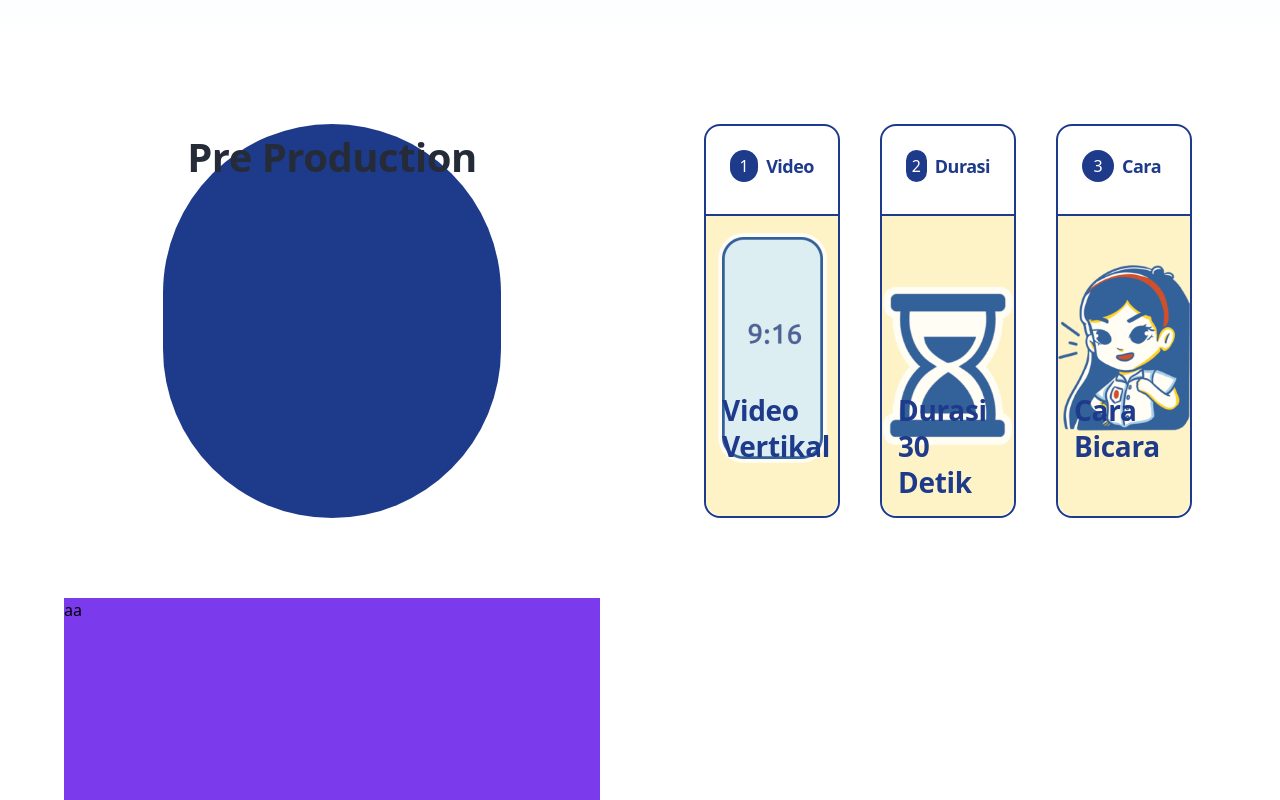
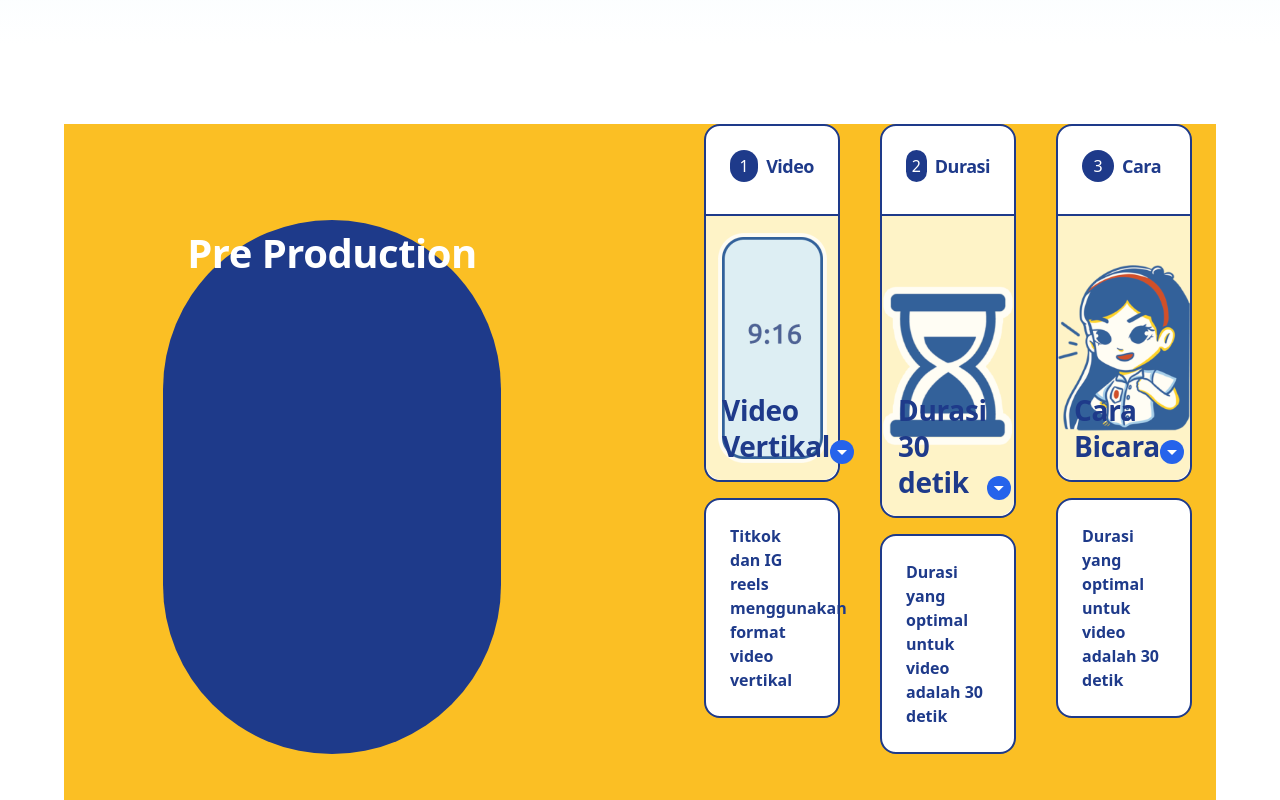
Before and after one commit to aldanfatur/sahabat-gempa, a website: page template.html in a window 1280 px wide. Shown: the part 740-1540 px from the top of the page. Drawn offline with nearby package versions, Linux system fonts and the light colour scheme.

Commit message:
Content Add

```diff
--- a/template.html
+++ b/template.html
@@ -108,7 +108,7 @@
     <!-- Header -->
     <header
       id="header"
-      class="header py-28 text-center md:pt-36 lg:text-left xl:pt-44 xl:pb-32">
+      class="header pt-28 text-center md:pt-36 lg:text-left xl:pt-44 xl:pb-32">
       <div class="container px-4 sm:px-8 lg:grid lg:grid-cols-2 lg:gap-x-8">
         <div class="mb-16 lg:mt-32 xl:mt-24 xl:mr-12">
           <h1 class="h1-medium mb-5">Content Creating 101</h1>
@@ -132,15 +132,16 @@
     <!-- Features -->
     <div
       id="features"
-      class="w-full h-auto bg-transparent mb-20 mt-20 container mx-auto relative">
+      class="w-full h-auto bg-yellow-400 mb-20 mt-20 container mx-auto relative">
       <div class="grid grid-cols-1 md:grid md:grid-cols-2 gap-20">
         <div
-          class="bg-blue-900 w-auto h-auto mx-auto rounded-full py-2 px-6 container">
-          <h1>Pre Production</h1>
+          class="bg-blue-900 w-auto h-auto mx-auto rounded-full py-2 px-6 container mt-24">
+          <h1 class="text-white">Pre Production</h1>
         </div>
         <div
-          class="grid grid-cols-1 gap-10 justify-between sm:grid sm:grid-cols-2 md:grid-cols-3 md:gap-10 containe mx-6">
+          class="grid grid-cols-1 gap-14 justify-between sm:grid sm:grid-cols-2 md:grid-cols-3 md:gap-10 containe mx-6">
           <!-- Content 1-->
+          <div class="flex-row">
             <div
               class="w-auto h-auto bg-white border-2 border-blue-900 rounded-2xl flex flex-col gap-2 hover:bg-slate-50 hover:shadow-lg transition ease-in">
               <div class="flex items-center bg-transparent rounded-xl p-6">
@@ -150,20 +151,35 @@
                 >
                 <h1 class="text-lg text-blue-900">Video</h1>
               </div>
+
               <div
                 class="bg-yellow-100 border-t-2 border-blue-900 rounded-b-2xl h-full">
                 <div class="p-4 relative">
                   <img
                     src="/src/img/PP_1HP.png"
                     class="absolute inset-0 my-auto mx-auto z-0 opacity-80" />
-                <h3 class="text-blue-900 relative z-10 mt-40">
-                  Video <br />Vertikal
-                </h3>
+                  <div class="flex items-end justify-between z-10 mt-40">
+                    <h3 class="text-blue-900 relative">Video <br />Vertikal</h3>
+                    <span
+                      class="material-symbols-outlined rounded-full bg-blue-600 text-white">
+                      arrow_drop_down
+                    </span>
                   </div>
+                </div>
+              </div>
+            </div>
+            <div
+              class="bg-white h-auto w-full mt-4 rounded-2xl border-2 border-blue-900 p-6">
+              <p class="text-blue-900 font-semibold">
+                <span class="font-bold">Titkok</span> dan
+                <span class="font-bold">IG reels </span>menggunakan format video
+                vertikal
+              </p>
             </div>
           </div>
 
           <!-- Content 2-->
+          <div class="flex-row">
             <div
               class="w-auto h-auto bg-white border-2 border-blue-900 rounded-2xl flex flex-col gap-2 hover:bg-slate-50 hover:shadow-lg transition ease-in">
               <div class="flex items-center bg-transparent rounded-xl p-6">
@@ -173,20 +189,36 @@
                 >
                 <h1 class="text-lg text-blue-900">Durasi</h1>
               </div>
+
               <div
                 class="bg-yellow-100 border-t-2 border-blue-900 rounded-b-2xl h-full">
                 <div class="p-4 relative">
                   <img
                     src="/src/img/PP_2Jam.png"
                     class="absolute inset-0 my-auto mx-auto z-0 opacity-80" />
-                <h3 class="text-blue-900 relative z-10 mt-40">
-                  Durasi <br />30 Detik
+                  <div class="flex items-end justify-between z-10 mt-40">
+                    <h3 class="text-blue-900 relative">
+                      Durasi <br />30 detik
                     </h3>
+                    <span
+                      class="material-symbols-outlined rounded-full bg-blue-600 text-white">
+                      arrow_drop_down
+                    </span>
                   </div>
+                </div>
+              </div>
+            </div>
+            <div
+              class="bg-white h-auto w-full mt-4 rounded-2xl border-2 border-blue-900 p-6">
+              <p class="text-blue-900 font-semibold">
+                Durasi yang optimal untuk video adalah
+                <span class="font-bold">30 detik</span>
+              </p>
             </div>
           </div>
 
           <!-- Content 3-->
+          <div class="flex-row">
             <div
               class="w-auto h-auto bg-white border-2 border-blue-900 rounded-2xl flex flex-col gap-2 hover:bg-slate-50 hover:shadow-lg transition ease-in">
               <div class="flex items-center bg-transparent rounded-xl p-6">
@@ -196,16 +228,29 @@
                 >
                 <h1 class="text-lg text-blue-900">Cara</h1>
               </div>
+
               <div
                 class="bg-yellow-100 border-t-2 border-blue-900 rounded-b-2xl h-full">
                 <div class="p-4 relative">
                   <img
                     src="/src/img/PP_3Girl.png"
                     class="absolute inset-0 my-auto mx-auto z-0 opacity-80" />
-                <h3 class="text-blue-900 relative z-10 mt-40">
-                  Cara <br />Bicara
-                </h3>
+                  <div class="flex items-end justify-between z-10 mt-40">
+                    <h3 class="text-blue-900 relative">Cara <br />Bicara</h3>
+                    <span
+                      class="material-symbols-outlined rounded-full bg-blue-600 text-white">
+                      arrow_drop_down
+                    </span>
                   </div>
+                </div>
+              </div>
+            </div>
+            <div
+              class="bg-white h-auto w-full mt-4 rounded-2xl border-2 border-blue-900 p-6">
+              <p class="text-blue-900 font-semibold">
+                Durasi yang optimal untuk video adalah
+                <span class="font-bold">30 detik</span>
+              </p>
             </div>
           </div>
         </div>
```
Also changed, not shown: style.css. Lines whose indentation alone changed are shown as unchanged.
